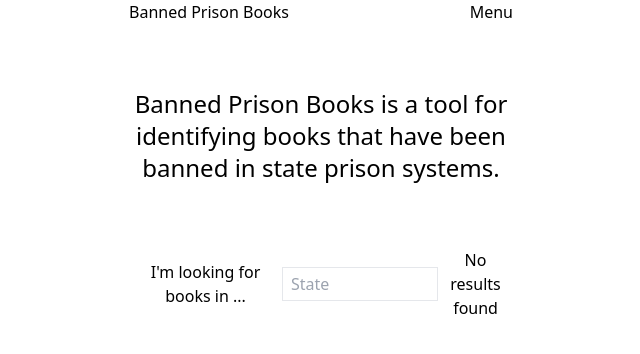
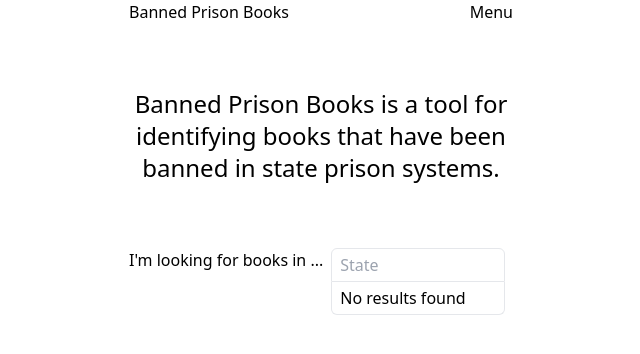
Before and after one commit to tespin/banned-prison-book-api, a Next.js app: page / in a window 1280 px wide. Shown: the top 354 px of the page, without its empty margins (319-959 px from the left). Built offline with nearby package versions, Linux system fonts and the light colour scheme.

Commit message:
fix: fixed flex sizing for search component

```diff
--- a/components/SearchBar.tsx
+++ b/components/SearchBar.tsx
@@ -56,10 +56,14 @@ const SearchBar = () => {
   }, [state.query])
 
   return (
-    <Flex className='xs:justify-between xs:items-center mt-16 text-base'>
-      <label className='basis-2/3' htmlFor='search'>I'm looking for books in ...</label>
-      <input className='px-2 py-1 border min-w-0' value={state.query} onChange={handleQuery} type='text' placeholder='State' id='search' />
-      <SearchResults results={state.results} />
+    <Flex className='xs:justify-between mt-16 text-base'>
+      <Flex>
+        <label className='text-left shrink-0' htmlFor='search'>I'm looking for books in ...</label>
+        <Flex className='flex-col flex-auto min-w-0 px-2'>
+          <input className='px-2 py-1 border rounded-t-md' value={state.query} onChange={handleQuery} type='text' placeholder='State' id='search' />
+          <SearchResults className='border border-t-0 rounded-b-md text-left px-2 py-1' results={state.results} />
+        </Flex>
+      </Flex>
     </Flex>
   )
 }
--- a/components/SearchResults.tsx
+++ b/components/SearchResults.tsx
@@ -1,13 +1,11 @@
-import { getFiltered } from '@/utils/utils';
-import states from '@/utils/states.json';
-
 type SearchProps = {
+  className: string;
   results: { name: string, abbreviation: string }[]
 }
 
-const SearchResults = ({ results }: SearchProps) => {
+const SearchResults = ({ className, results }: SearchProps) => {
   return (
-    <ul>
+    <ul className={`${className}`}>
       {results.length
         ? results.map((item) => {
           return (<li>{item.name}</li>)
```
